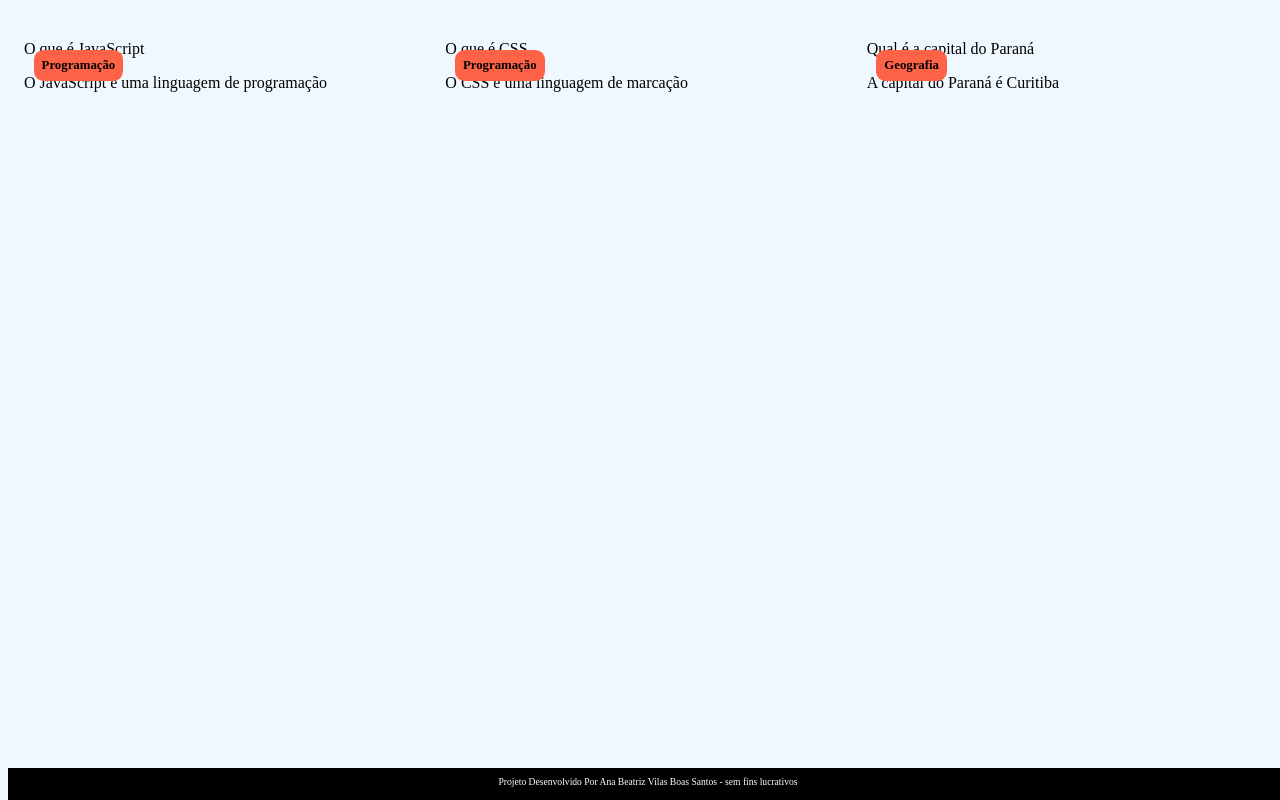
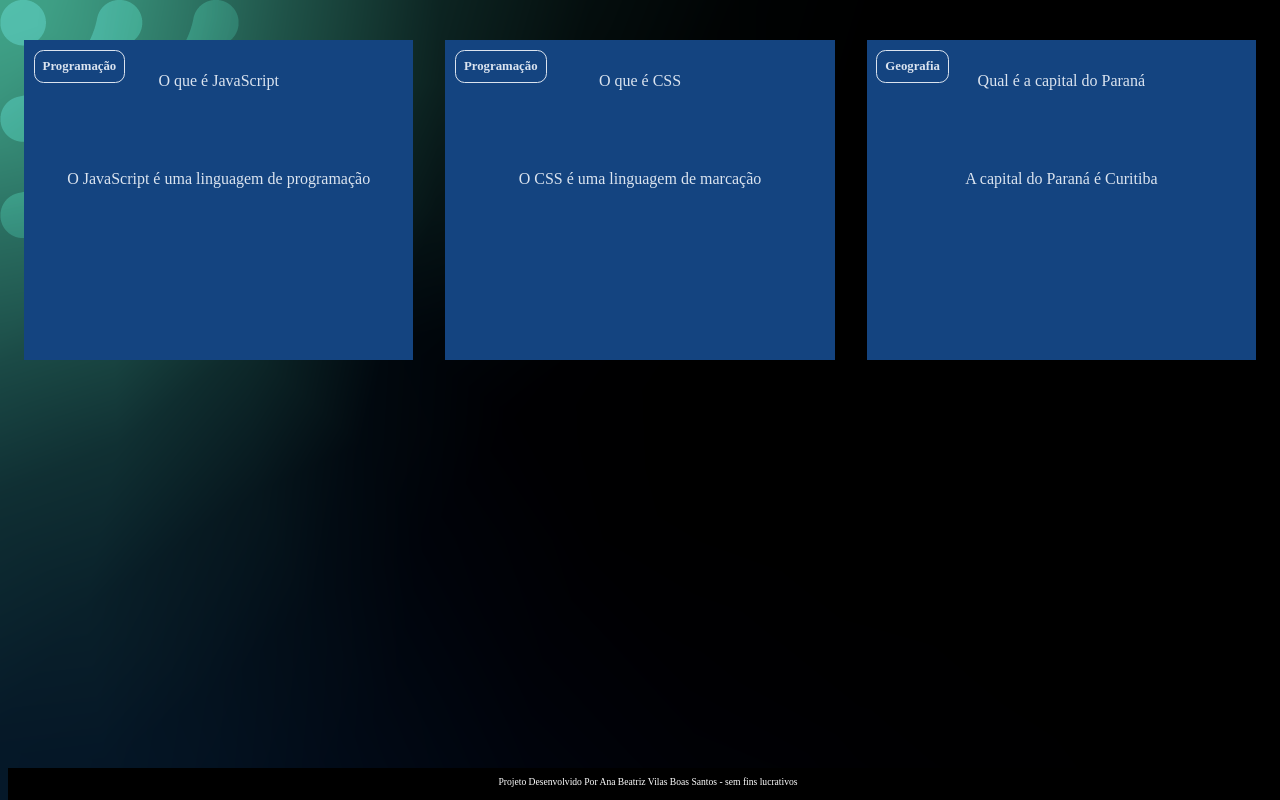
Before and after one commit to annabeatriz132/FLASHCARD-NUMERO-500, a plain HTML site: page index.html in a window 1280 px wide. Drawn offline with Linux system fonts and the light colour scheme; a web font is replaced by a local one.

Commit message:
Add files via upload

```diff
--- a/style.css
+++ b/style.css
@@ -1,10 +1,31 @@
+:root {
+    --text-color:#DBE4EF;
+    --card-front-color: #144480;
+    --card-back-color: #00F4BF;
+
+}
+
+
+
+
 body{
-    background-color:aliceblue;
+    background-image: url(img/bg-desktop.webp);
     font-family: Bai Jamjuree;
 }
 
 #container{
     display: flex;
+}
+.cartao_conteudo{
+    text-align:center ;
+    background-color: var(--card-front-color);
+    height: 100%;
+}
+
+
+.cartao_conteudo p{
+    margin-top: 1rem;
+    padding:2rem;
 }
 
 .cartao{
@@ -13,9 +34,21 @@ body{
     flex-grow: 1;
     flex-basis: calc(33% - 6rem);
 }
+.cartao_conteudo_pergunta p{
+    color: var(--text-color);
+    font-weight: 500;
+}
+.cartao_conteeudo_resposta p{
+    color: var(--card-back-color);
+    font-weight:700;
+}
+
+
+
 
 .cartao_conteudo h3{
-    background-color: tomato;
+    color:var(--text-color);
+    border: 1px solid var(--text-color);
     text-align: left;
     padding: 0.5rem;
     position: absolute;
```
Also changed, not shown: img/bg-desktop.webp (added), img/bg-mobile.webp (added), img/bg-tablet.webp (added).
